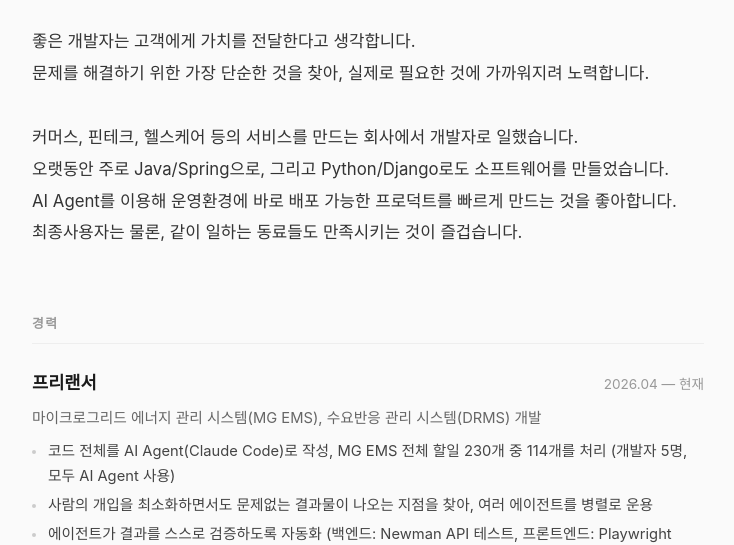
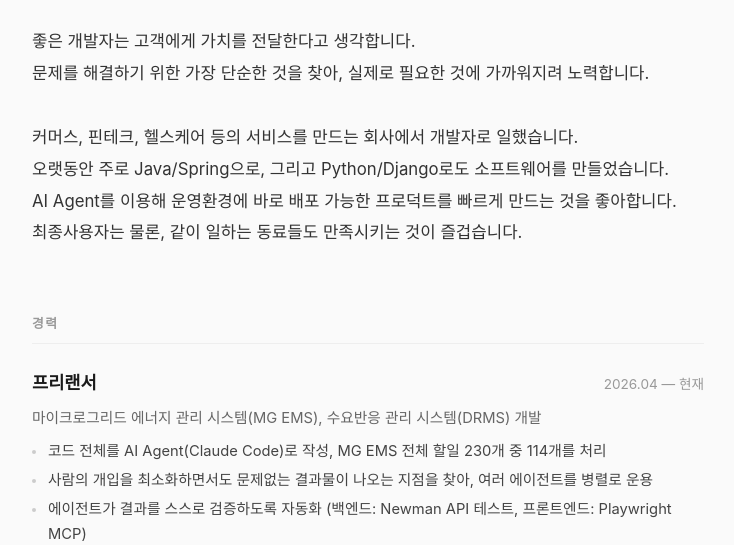
Before and after one commit to juniqlim/resume, a plain HTML site: page index.html in a window 1280 px wide. Shown: the part 262-807 px from the top of the page, without its empty margins (272-1006 px from the left). Drawn offline with Linux system fonts and the light colour scheme.

Commit message:
MG EMS 처리 건수 문장에서 팀 인원 표기 제거
Co-Authored-By: Claude Fable 5.2 <noreply@anthropic.com>

```diff
--- a/index.html
+++ b/index.html
@@ -327,7 +327,7 @@
         </div>
         <p class="career-desc">마이크로그리드 에너지 관리 시스템(MG EMS), 수요반응 관리 시스템(DRMS) 개발</p>
         <ul>
-          <li>코드 전체를 AI Agent(Claude Code)로 작성, MG EMS 전체 할일 230개 중 114개를 처리 (개발자 5명, 모두 AI Agent 사용)</li>
+          <li>코드 전체를 AI Agent(Claude Code)로 작성, MG EMS 전체 할일 230개 중 114개를 처리</li>
           <li>사람의 개입을 최소화하면서도 문제없는 결과물이 나오는 지점을 찾아, 여러 에이전트를 병렬로 운용</li>
           <li>에이전트가 결과를 스스로 검증하도록 자동화 (백엔드: Newman API 테스트, 프론트엔드: Playwright MCP)</li>
           <li>Java/Spring Boot 기반 MSA(MongoDB, MySQL, Redis, RabbitMQ)와 Nuxt/Vue로 백엔드·프론트엔드를 모두 개발</li>
```
Also changed, not shown: 1 other file.
